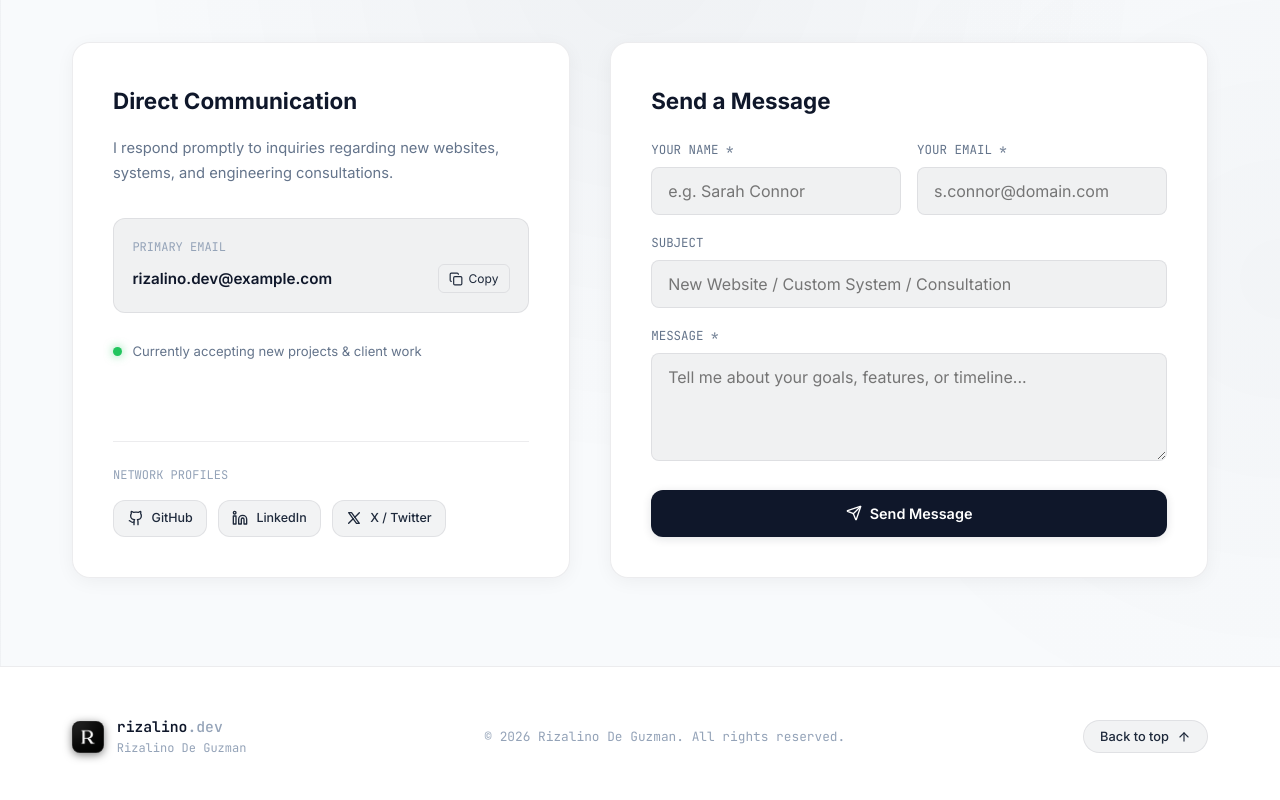
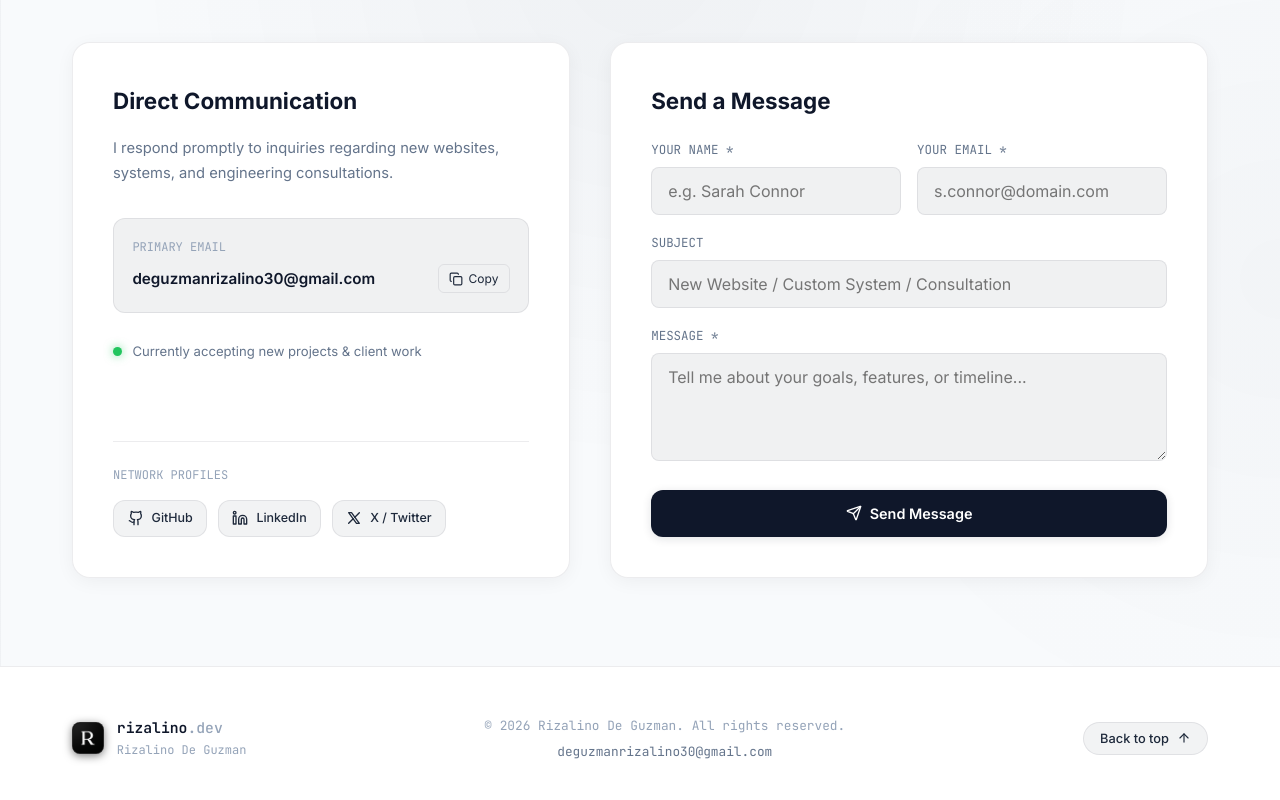
Before and after one commit to Rizalinoo/portfolio, a React (Vite) app: page / in a window 1280 px wide. Shown: the part 6441-7241 px from the top of the page. Built offline with nearby package versions, Linux system fonts and the light colour scheme.

Commit message:
Update contact email to deguzmanrizalino30@gmail.com and enhance footer/contact links

```diff
--- a/src/components/Contact.jsx
+++ b/src/components/Contact.jsx
@@ -87,9 +87,21 @@ export default function Contact() {
                     PRIMARY EMAIL
                   </div>
                   <div style={{ display: 'flex', alignItems: 'center', justifyContent: 'space-between', gap: '0.75rem', flexWrap: 'wrap' }}>
-                    <span style={{ fontSize: 'clamp(0.85rem, 2.8vw, 0.95rem)', fontWeight: 600, color: 'var(--text-pure)', wordBreak: 'break-all' }}>
+                    <a
+                      href={`mailto:${personalInfo.email}`}
+                      style={{
+                        fontSize: 'clamp(0.85rem, 2.8vw, 0.95rem)',
+                        fontWeight: 600,
+                        color: 'var(--text-pure)',
+                        wordBreak: 'break-all',
+                        textDecoration: 'none',
+                        transition: 'color 0.2s',
+                      }}
+                      onMouseEnter={(e) => (e.currentTarget.style.color = '#38bdf8')}
+                      onMouseLeave={(e) => (e.currentTarget.style.color = 'var(--text-pure)')}
+                    >
                       {personalInfo.email}
-                    </span>
+                    </a>
                     <button
                       onClick={handleCopyEmail}
                       style={{
--- a/src/components/Footer.jsx
+++ b/src/components/Footer.jsx
@@ -39,15 +39,31 @@ export default function Footer() {
             </div>
           </div>
 
-          {/* Center Copyright */}
+          {/* Center Copyright & Email */}
           <div
             style={{
+              display: 'flex',
+              flexDirection: 'column',
+              alignItems: 'center',
+              gap: '0.35rem',
               fontSize: '0.8rem',
               color: 'var(--text-low)',
               fontFamily: 'var(--font-mono)',
             }}
           >
-            © {new Date().getFullYear()} Rizalino De Guzman. All rights reserved.
+            <div>© {new Date().getFullYear()} Rizalino De Guzman. All rights reserved.</div>
+            <a
+              href={`mailto:${personalInfo.email}`}
+              style={{
+                color: 'var(--text-med)',
+                textDecoration: 'none',
+                transition: 'color 0.2s',
+              }}
+              onMouseEnter={(e) => (e.currentTarget.style.color = 'var(--text-pure)')}
+              onMouseLeave={(e) => (e.currentTarget.style.color = 'var(--text-med)')}
+            >
+              {personalInfo.email}
+            </a>
           </div>
 
           {/* Back to top button */}
--- a/src/data/portfolioData.js
+++ b/src/data/portfolioData.js
@@ -3,7 +3,7 @@ export const personalInfo = {
   role: "Full Stack Web & Systems Developer",
   tagline: "Building high-quality websites, robust systems, and intelligent solutions powered by AI-driven development.",
   location: "Available for Projects & Remote Roles",
-  email: "rizalino.dev@example.com",
+  email: "deguzmanrizalino30@gmail.com",
   github: "https://github.com/Rizalinoo",
   linkedin: "https://linkedin.com",
   twitter: "https://twitter.com",
```
